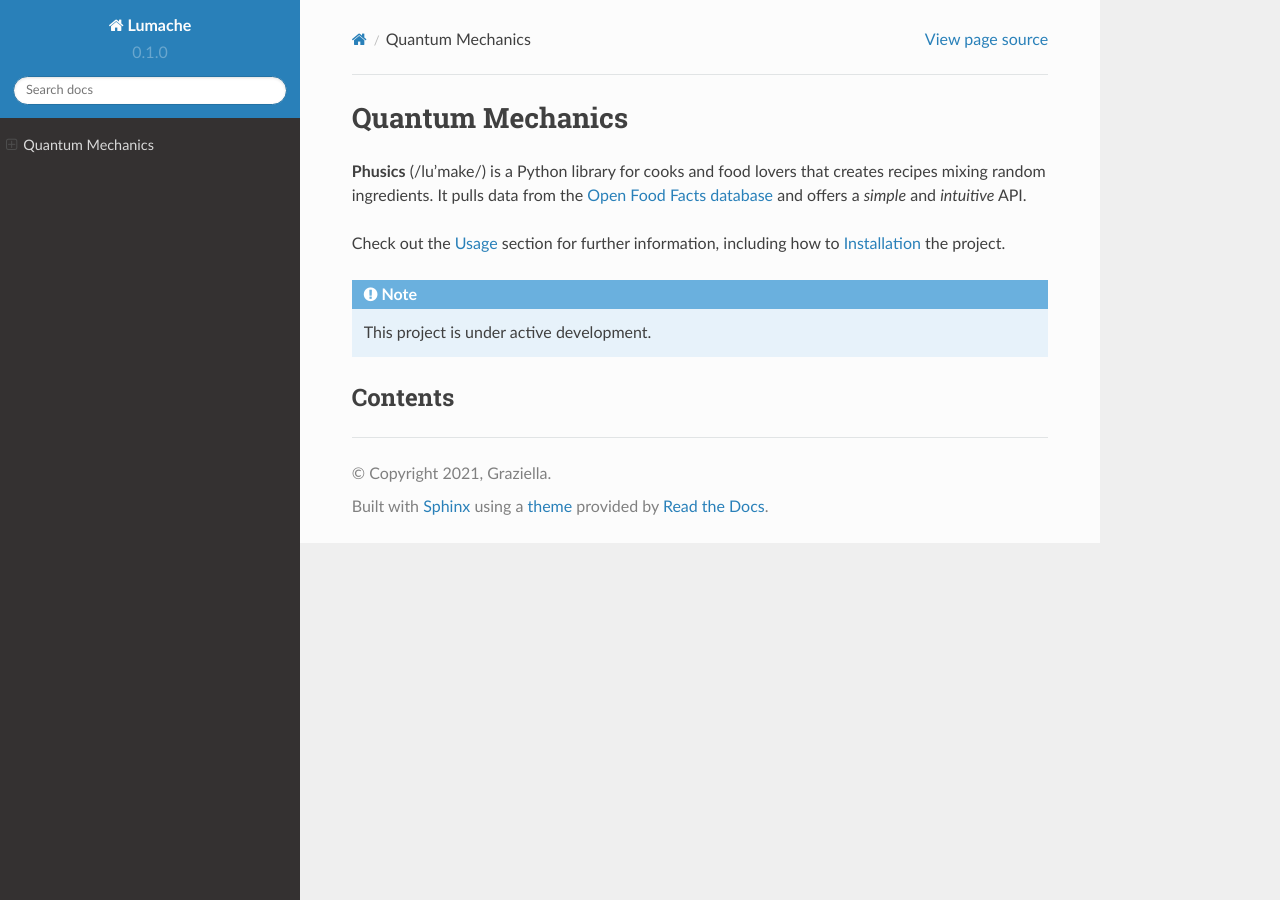
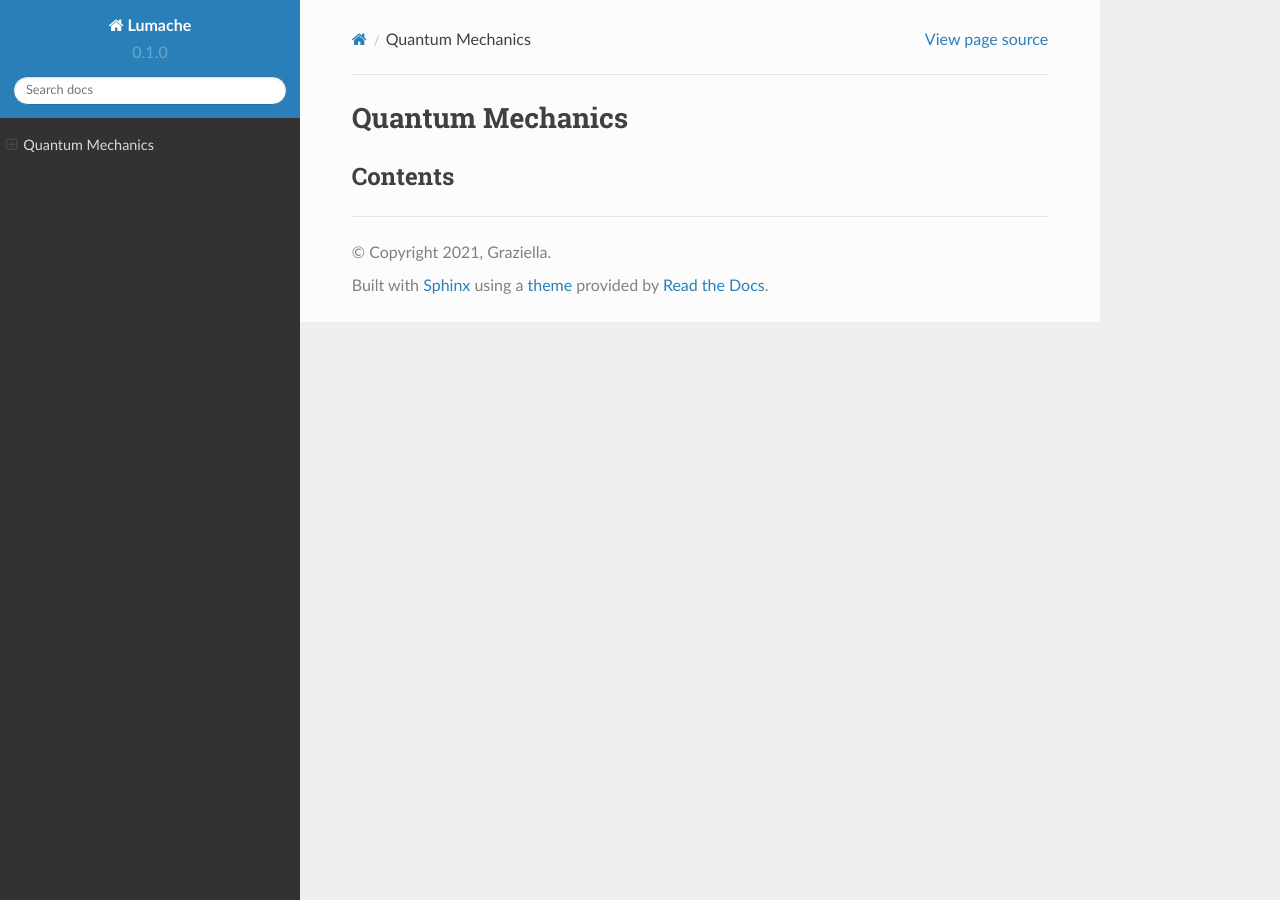
Before and after one commit to Naeem-Shahid/Physics, a Sphinx documentation site: the page built from docs/source/index.rst, in a window 1280 px wide. Built offline with Sphinx 7.4.7 and the Read the Docs theme 2.0.0, drawn with Linux system fonts in a browser that asks for light colours; pages that are not in the unit, such as notebooks, are missing from menus.

Commit message:
Update index.rst

```diff
--- a/docs/source/index.rst
+++ b/docs/source/index.rst
@@ -1,17 +1,5 @@
 Quantum Mechanics
 ===================================
-
-**Phusics** (/lu'make/) is a Python library for cooks and food lovers
-that creates recipes mixing random ingredients.
-It pulls data from the `Open Food Facts database <https://world.openfoodfacts.org/>`_
-and offers a *simple* and *intuitive* API.
-
-Check out the :doc:`usage` section for further information, including
-how to :ref:`installation` the project.
-
-.. note::
-
-   This project is under active development.
 
 Contents
 --------
```
